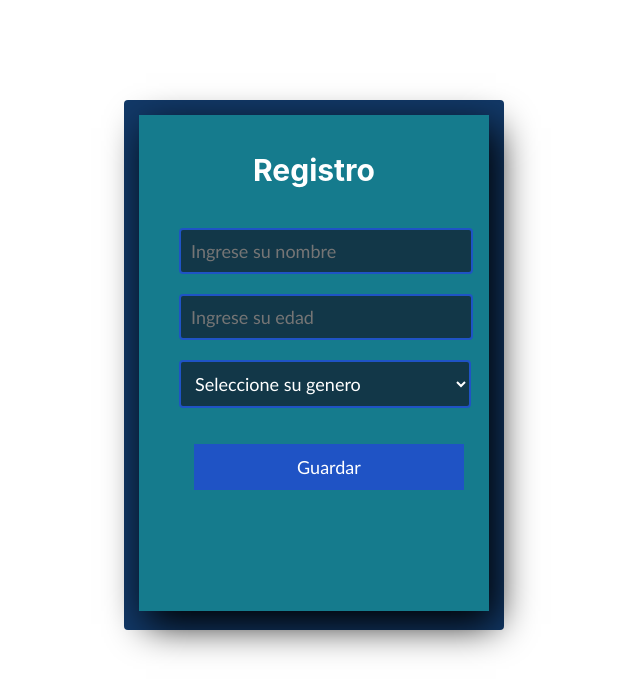
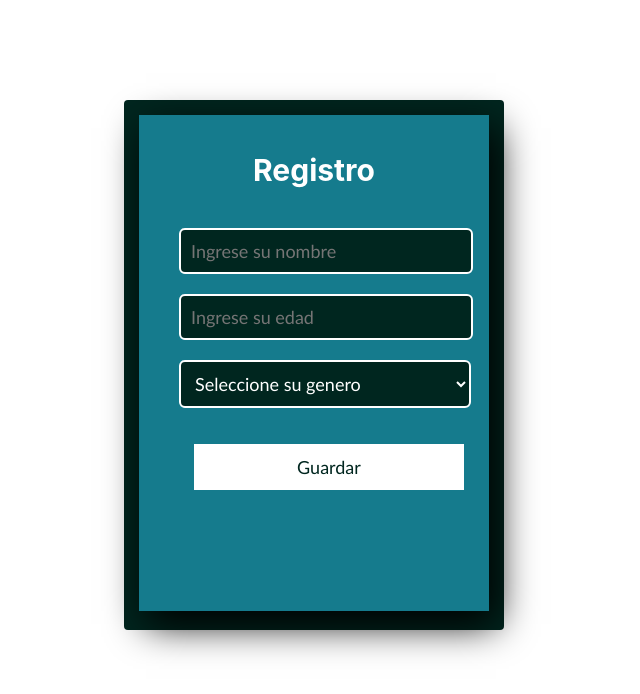
Before and after one commit to noelia-proyect/sitioproyectna, a React (Create React App) app: page / in a window 1280 px wide. Shown: the top 694 px of the page, without its empty margins (326-966 px from the left). Built offline with nearby package versions, Linux system fonts and the light colour scheme.

Commit message:
Version colores

```diff
--- a/src/App.js
+++ b/src/App.js
@@ -15,7 +15,7 @@ function App() {
     console.log("Eliminar un registro");
   }
   return (
-    <center><div style={{alignitems: "center",background:"#123968", width:"350px", height:"500px", color:"white",padding:"15px", fontSize:"27px", marginTop: "100px", borderRadius:"4px"}}>
+    <center><div style={{alignitems: "center",background:"#00261f", width:"350px", height:"500px", color:"white",padding:"15px", fontSize:"27px", marginTop: "100px", borderRadius:"4px"}}>
       <AppForm{...{idActual,setIdActual,fnRead}}/>
 
     </div></center>
--- a/src/componente/AppForm.js
+++ b/src/componente/AppForm.js
@@ -50,14 +50,15 @@ const AppForm = (props) => {
     <div style={{background:"#157b8d",height:"489px",width:"350px",boxShadow: "7px 13px 37px #000", paddingTop:"7px"}}>
     <h3 style={{fontSize: "30px", marginBottom: "0px"}}>Registro</h3>
     <form onSubmit={controlSubmit} style={{ padding:"40px", fontFamily: "calibri"}}>
-      <input style={{width:"100%", background:"#123748", padding:"10px", borderRadius:"4px", marginBottom:"20px", border: "2px solid #1f53c5", fontFamily: "calibri", fontSize:"18px", color:"white"}} type="text" name='nombre' placeholder='Ingrese su nombre' onChange={controlarEstadoCambio} value={objeto.nombre}/> <br />
-      <input style={{width:"100%", background:"#123748", padding:"10px", borderRadius:"4px", marginBottom:"20px", border: "2px solid #1f53c5", fontFamily: "calibri", fontSize:"18px", color:"white"}} type="text" name='edad' placeholder='Ingrese su edad' onChange={controlarEstadoCambio} value={objeto.edad}/> <br />
-      <select style={{width:"108%", background:"#123748", padding:"10px", borderRadius:"4px", marginBottom:"20px", border: "2px solid #1f53c5", fontFamily: "calibri", fontSize:"18px", color:"white"}} type="text" name="genero" onChange={controlarEstadoCambio}value={objeto.genero} >
+      <input style={{width:"100%", background:"#00261f", padding:"10px", borderRadius:"6px", marginBottom:"20px", border: "2px solid #FFFFFF", fontFamily: "calibri", fontSize:"18px", color:"white"}} type="text" name='nombre' placeholder='Ingrese su nombre' onChange={controlarEstadoCambio} value={objeto.nombre}/> <br />
+      <input style={{width:"100%", background:"#00261f", padding:"10px", borderRadius:"6px", marginBottom:"20px", border: "2px solid #FFFFFF", fontFamily: "calibri", fontSize:"18px", color:"white"}} type="text" name='edad' placeholder='Ingrese su edad' onChange={controlarEstadoCambio} value={objeto.edad}/> <br />
+      <select style={{width:"108%", background:"#00261f", padding:"10px", borderRadius:"6px", marginBottom:"20px", border: "2px solid #FFFFFF", fontFamily: "calibri", fontSize:"18px", color:"white"}} type="text" name="genero" onChange={controlarEstadoCambio}value={objeto.genero} >
         <option >Seleccione su genero</option>
         <option value={"femenino"}>Femenino</option>
         <option value={"masculino"}>Masculino</option>
       </select>
-      <button style={{width:"100%", background:"#1f53c5", border: "none",padding:"12px", color:"white", margin:"16px 15px", fontSize: "18px", fontFamily: "calibri"}}>
+
+      <button style={{width:"100%", background:"#FFFFFF", border: "none",padding:"12px", color:"#00261f", margin:"16px 15px", fontSize: "18px", fontFamily: "calibri"}}>
       {props.idActual === ""? "Guardar" : "Actualizar"}
       </button>
     </form>
```
